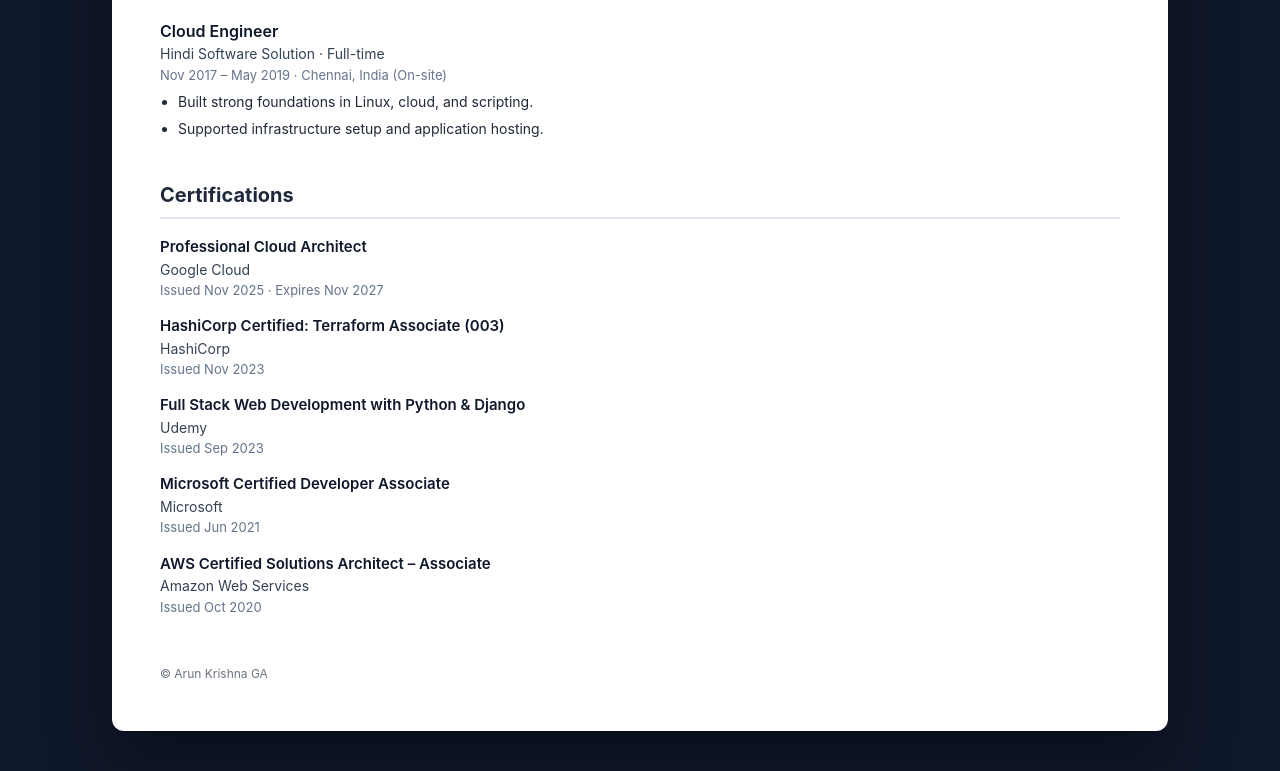
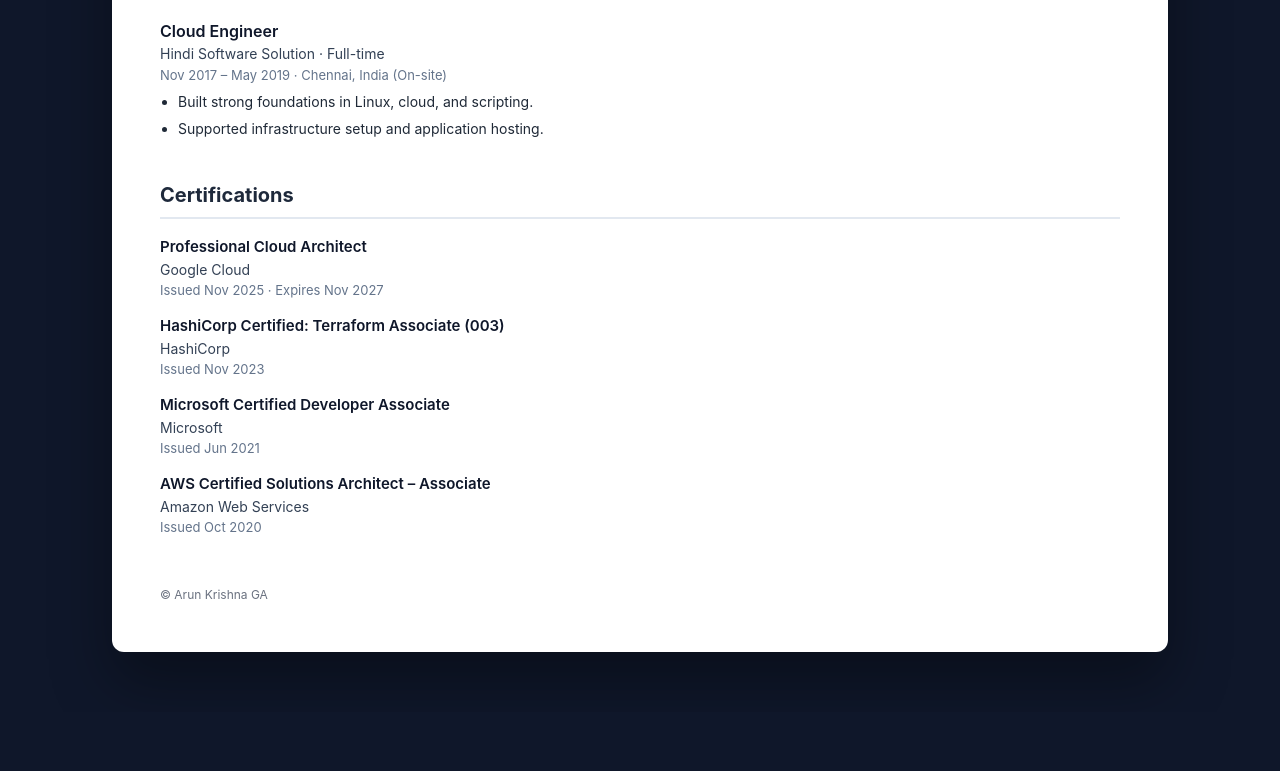
Before and after one commit to Arunkrishna94/arunkrishna94.github.io, a plain HTML site: page index.html in a window 1280 px wide. Shown: the part 1173-1944 px from the top of the page. After the commit the page ends 1885 px from the top, so only its background shows below. Drawn offline with Linux system fonts and the light colour scheme.

Commit message:
Update index.html

```diff
--- a/index.html
+++ b/index.html
@@ -253,12 +253,6 @@
       </div>
 
       <div class="cert">
-        <div class="cert-title">Full Stack Web Development with Python & Django</div>
-        <div class="cert-org">Udemy</div>
-        <div class="cert-meta">Issued Sep 2023</div>
-      </div>
-
-      <div class="cert">
         <div class="cert-title">Microsoft Certified Developer Associate</div>
         <div class="cert-org">Microsoft</div>
         <div class="cert-meta">Issued Jun 2021</div>
```
